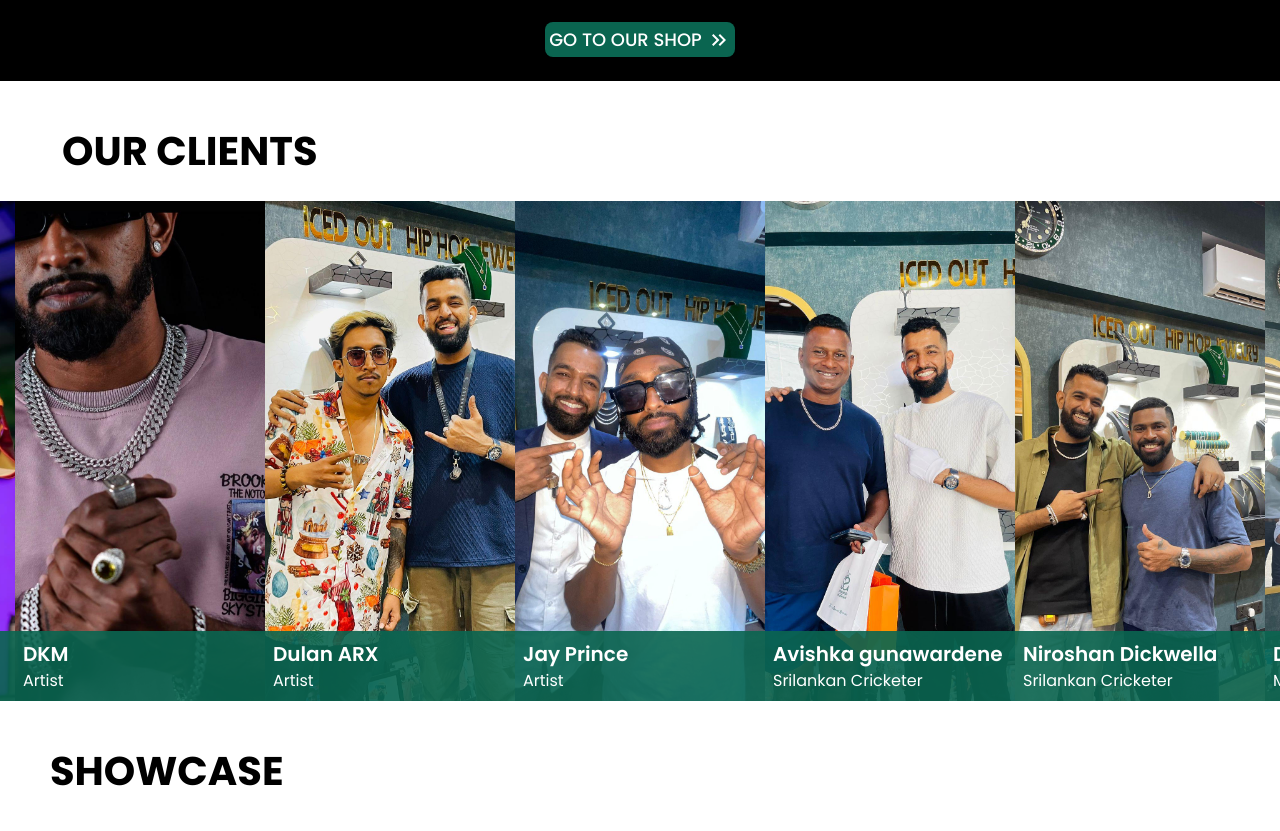
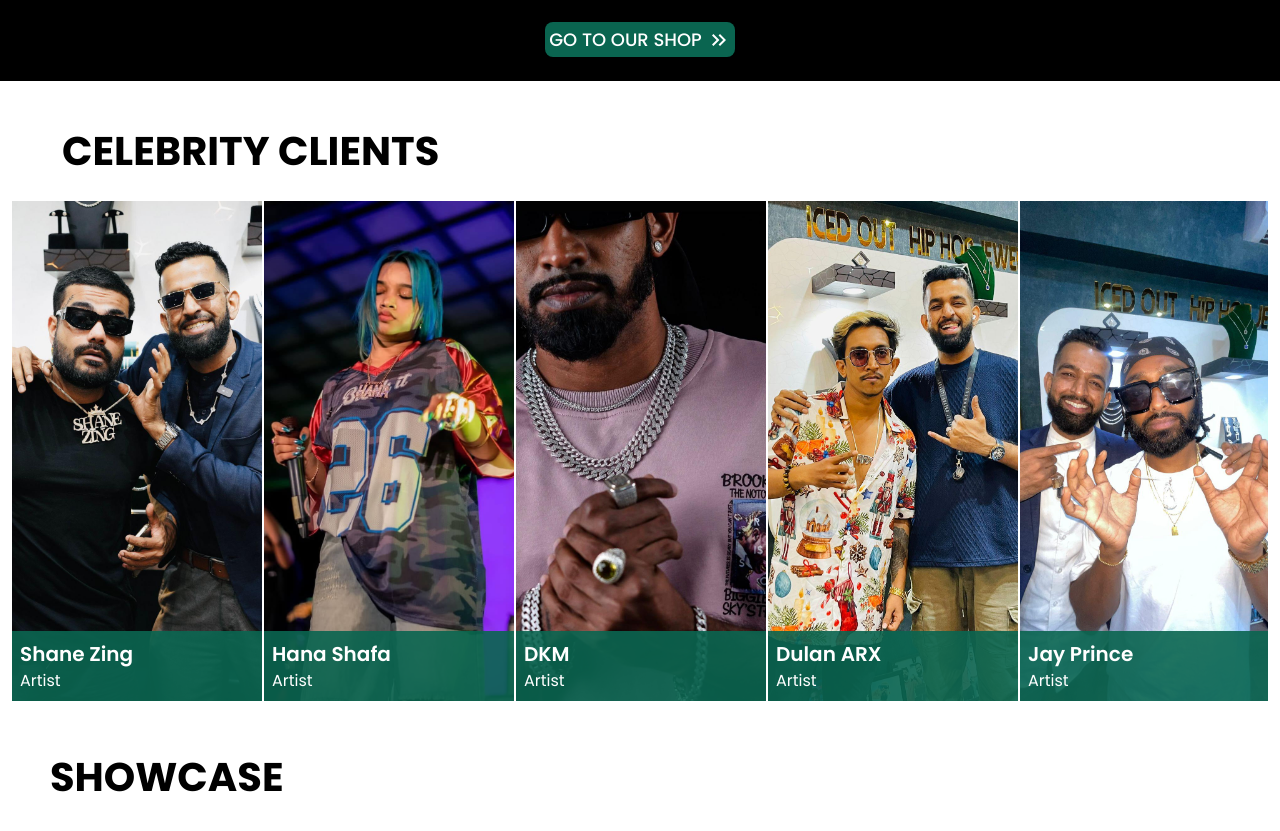
Before and after one commit to TiranChanuka/silversparkles.lk---frontend, a React (Vite) app: page / in a window 1280 px wide. Shown: the part 4761-5592 px from the top of the page. Built offline with nearby package versions, Linux system fonts and the light colour scheme.

Commit message:
add slider

```diff
--- a/src/Pages/Home/Section9.jsx
+++ b/src/Pages/Home/Section9.jsx
@@ -1,12 +1,49 @@
+import React from "react";
 import { motion } from "framer-motion";
+import Slider from "react-slick";
+import "slick-carousel/slick/slick.css";
+import "slick-carousel/slick/slick-theme.css";
 import ClientCard from "../../Components/Client Card/ClientCard";
 import { clients } from "../../Components/Client Card/ClientData";
 
 const Section9 = () => {
+  const settings = {
+    dots: false,
+    infinite: true,
+    speed: 500,
+    slidesToShow: 5,
+    slidesToScroll: 1,
+    autoplay: true,
+    autoplaySpeed: 3000,
+    responsive: [
+      {
+        breakpoint: 1024,
+        settings: {
+          slidesToShow: 3,
+          slidesToScroll: 1,
+        }
+      },
+      {
+        breakpoint: 768,
+        settings: {
+          slidesToShow: 2,
+          slidesToScroll: 1,
+        }
+      },
+      {
+        breakpoint: 480,
+        settings: {
+          slidesToShow: 1,
+          slidesToScroll: 1,
+        }
+      }
+    ]
+  };
+
   return (
-    <div className=" m-3 md:mt-10">
+    <div className="m-3 md:mt-10">
       {/* title */}
-      <div className=" md:block hidden absolute z-[-999]"></div>
+      <div className="md:block hidden absolute z-[-999]"></div>
 
       <div className="mb-[20px] md:pl-[50px]">
         <motion.span
@@ -15,22 +52,25 @@ const Section9 = () => {
           transition={{ duration: 1 }}
           className="Poppins text-[40px] uppercase text-black font-[700] flex items-center justify-center md:justify-start"
         >
-          our clients
+          CELEBRITY CLIENTS
         </motion.span>
       </div>
 
-      {/* clients */}
-
-      {/* 1 */}
+      {/* clients slider */}
       <motion.div
         initial={{ opacity: 0, x: -200 }}
         whileInView={{ opacity: 1, x: 0 }}
         transition={{ duration: 0.5 }}
-        className="flex flex-col md:flex-row justify-center items-center"
+        className="w-full  mx-auto md:max-w-full "
       >
-        {clients.map((item) => (
-          <ClientCard item={item} key={item.id} />
-        ))}
+
+        <Slider {...settings}>
+          {clients.map((item) => (
+            <div key={item.id}>
+              <ClientCard item={item} />
+            </div>
+          ))}
+        </Slider>
       </motion.div>
     </div>
   );
```
